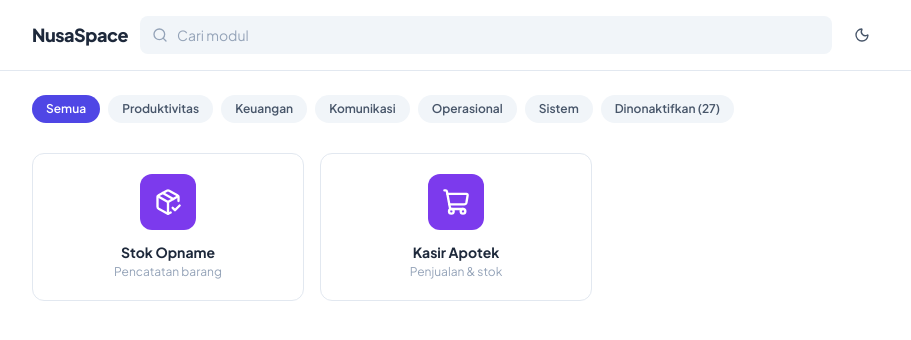
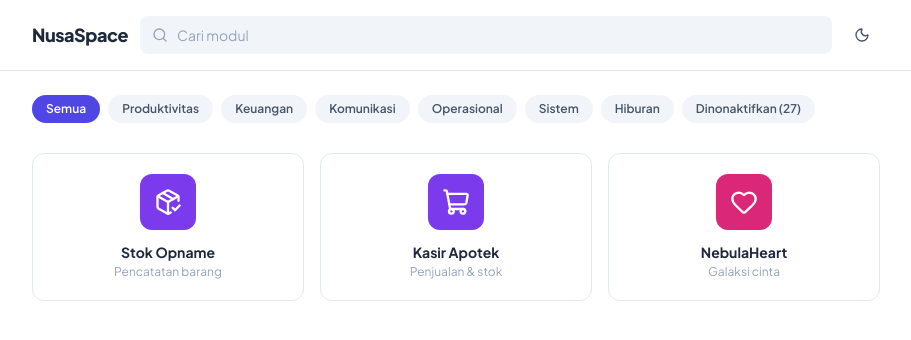
Before and after one commit to kayzen0273/HitungStok, a plain HTML site: page index.html in a window 1280 px wide. Shown: the whole page, without its empty margins (184-1095 px from the left). Drawn offline with nearby package versions, Linux system fonts and the light colour scheme.

Commit message:
Update index.html

```diff
--- a/index.html
+++ b/index.html
@@ -104,7 +104,8 @@
             "Komunikasi": "bg-sky-600",
             "Keuangan": "bg-emerald-600",
             "Operasional": "bg-violet-600",
-            "Sistem": "bg-slate-600"
+            "Sistem": "bg-slate-600",
+            "Hiburan": "bg-pink-600"
         };
 
         const appMenus = [
@@ -136,10 +137,11 @@
             { id: 26, visible: false, title: "Tampilan",     subtitle: "Tema", category: "Sistem", icon: "palette", badge: null, desc: "Ubah warna aksen, kepadatan tata letak, dan mode gelap atau terang." },
             { id: 27, visible: false, title: "Pengaturan",   subtitle: "Akun", category: "Sistem", icon: "settings", badge: null, desc: "Atur profil organisasi, zona waktu, bahasa, dan langganan." },
             { id: 28, visible: true, title: "Stok Opname", subtitle: "Pencatatan barang", category: "Operasional", icon: "package-check", badge: null, url: "stok_opname.html", desc: "Catat hasil hitung fisik barang, bandingkan dengan stok sistem, dan ekspor selisihnya ke Excel." },
-            { id: 29, visible: true, title: "Kasir Apotek", subtitle: "Penjualan & stok", category: "Operasional", icon: "shopping-cart", badge: null, url: "kasir_apotek.html", desc: "Kasir apotek dengan mode offline dan sinkronisasi otomatis." }
+            { id: 29, visible: true, title: "Kasir Apotek", subtitle: "Penjualan & stok", category: "Operasional", icon: "shopping-cart", badge: null, url: "kasir_apotek.html", desc: "Kasir apotek dengan mode offline dan sinkronisasi otomatis." },
+            { id: 30, visible: true, title: "NebulaHeart", subtitle: "Galaksi cinta", category: "Hiburan", icon: "heart", badge: null, url: "galaxilove.html", desc: "Buat galaksi cinta interaktif berbentuk hati, lalu bagikan lewat tautan khusus ke orang tersayang." }
         ];
 
-        const categories = ["Semua", "Produktivitas", "Keuangan", "Komunikasi", "Operasional", "Sistem", "Dinonaktifkan"];
+        const categories = ["Semua", "Produktivitas", "Keuangan", "Komunikasi", "Operasional", "Sistem", "Hiburan", "Dinonaktifkan"];
         let activeCategory = "Semua";
         let searchQuery = "";
         let currentApp = null;
@@ -257,6 +259,7 @@
                 frame.title = app.title;
                 frame.dataset.module = app.id;
                 frame.className = "absolute inset-0 w-full h-full border-0 bg-white";
+                frame.allow = "camera; fullscreen; clipboard-write";
                 frame.src = app.url;
                 viewerFrames.appendChild(frame);
             }
```
